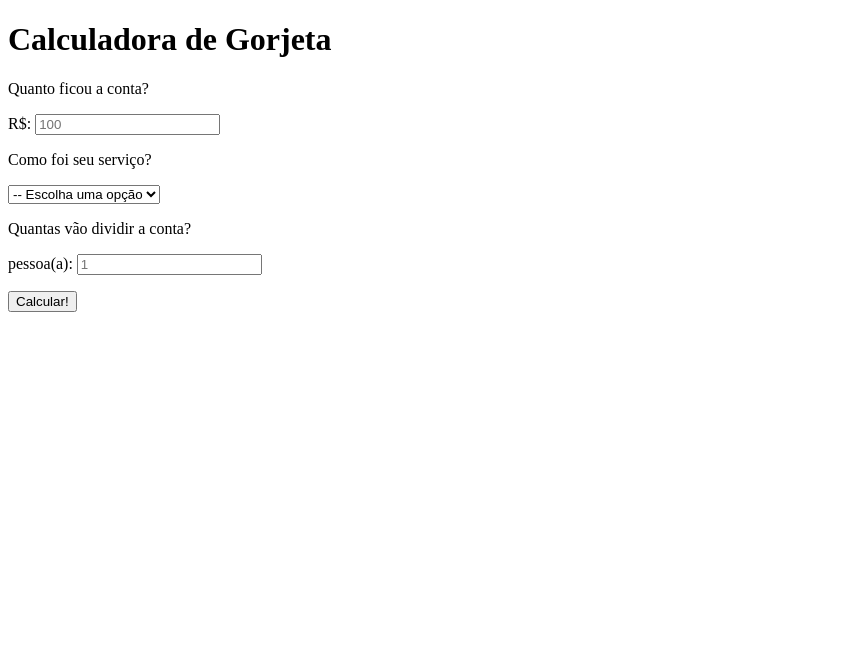
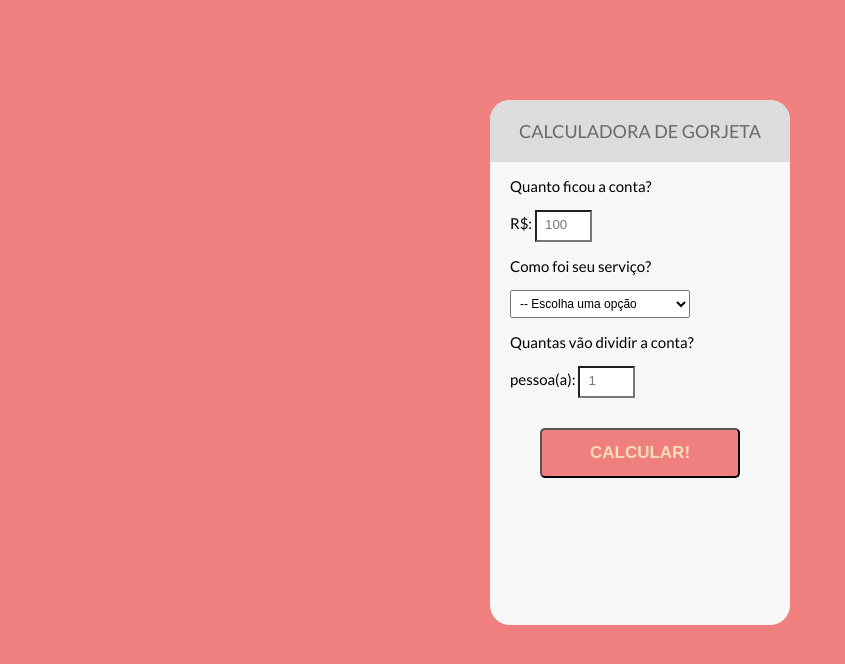
Before and after one commit to RaffaelLima/Calculadora_de_Gorjetas, a plain HTML site: page index.html in a window 1280 px wide. Shown: the whole page, without its empty margins (0-845 px from the left). Drawn offline with Linux system fonts and the light colour scheme; a web font is replaced by a local one.

Commit message:
index  e estilo alterado

```diff
--- a/index.html
+++ b/index.html
@@ -4,23 +4,27 @@
     <meta charset="UTF-8">
     <meta http-equiv="X-UA-Compatible" content="IE=edge">
     <meta name="viewport" content="width=device-width, initial-scale=1.0">
+    <link rel="stylesheet" href="styles.css">
     <title>Calculadora e Gorjetas</title>
 </head>
 <body>
+    <div id="container">
     <div>
-        <h1>Calculadora de Gorjeta</h1>
+        <h1 class="title">Calculadora de Gorjeta</h1>
     </div>
     <div>
-        <form action="">
+        <form action="" class="tipsForm">
             <label for="bill">
                 <p>Quanto ficou a conta?</p>
             </label>
-            <p>R$: <input type="number" placeholder="100" name="bill" id="bill"></p>
+            <p>
+                R$: <input type="number" placeholder="100" name="bill" id="bill" class="formInput">
+            </p>
             <label for="serviceQual">
                 <p>Como foi seu serviço?</p>
             </label>
             <p>
-                <select name="serviQual" id="serviceQual">
+                <select name="serviQual" id="serviceQual" class="formSelect">
                     <option disabled selected>-- Escolha uma opção</option>
                     <option value="0.3">30%-Incrível</option>
                     <option value="0.2">20%-Bom</option>
@@ -33,10 +37,11 @@
                 <p>Quantas vão dividir a conta?</p>
             </label>
             <p>
-                pessoa(a): <input type="number" placeholder="1" name="people" id="people">
+                pessoa(a): <input type="number" placeholder="1" name="people" id="people" class="formInput">
             </p>
-            <input type="submit" name="people" value="Calcular!">
+            <input type="submit" name="people" value="Calcular!" class="formSubmit">
         </form>
     </div>
+</div>
 </body>
 </html>
--- /dev/null
+++ b/styles.css
@@ -0,0 +1,72 @@
+/* usando para importar fonte no site google usando '@import url();' */
+@import url(http://fonts.googleapis.com/css?family=Lato:300,400,700|PT++Mono);
+
+:root{ /* ':root' usado quando quero especificar estilo individual dentro do 'body{ }'*/
+    --primary-color:lightcoral; /*declaração */
+    --secundary--color: dimgrey;
+    --tertialy--color: gainsboro;
+}
+
+body{
+    background-color: var(--primary-color); /* usando 'var()' para especificar somente nele */
+    font-size: 15px;
+    font-family:Lato, sans-serif; /* vc usa fonte 'Lato' importado normal q vai aparecer */
+}
+
+#container{ /* no html tem 'div' com parametro 'id="container"', com uso 'id' p/ chamada é '#' */
+    height: 525px;
+    width: 300px;
+    margin: 100px auto; /* 'margin' espaço externo e usando 'auto' vai da espaço todos espaços, centraiza */
+    background-color: #f7f7f7; /* cor no corpo */
+   /*  box-shadow: 5px 5px var(--tertialy--color);  /* 'box-shadow' usado p/ colocar a borda */
+    border-radius: 20px; /* para deixa a borda arredondado */
+}
+
+.title{ /* usar '.' no css  quando usa no html atributo 'class' */
+    background-color: var(--tertialy--color); /* usando 'var()' como atalho ja declarado acima, muito util*/
+    color: var(--secundary--color); /* eu com preguiça definir com usei 'var()' acima declarada */
+    padding: 20px; /* da espaço interno todos cantos(cima, baixo, esquerda, direita)*/
+
+    /* 'text-transform: ' é pra transformar formatação do texto tipo: capitalaze(1º letra maiuscula), lowercase(tudo minusculo), uppercase(tudo maiusculo) usado pra isso. */
+    text-transform: uppercase;
+    font-size: 18px;
+    font-weight: normal; /* pra deixa texto grossa ou fina tipo negrito */
+    border-top-left-radius: 20px; /* colocar borda redondo no topo esquerda  */
+    border-top-right-radius: 20px; /* colocar borda redondo no topo direita  */
+    text-align: center; /*vai alinhar titulo no centro */
+}
+
+.tipsForm{ /* 'class="tipsForm" ' formulado dentro mostra texto e input estão colados */
+    padding-left: 20px; /* espaço interno da esquerda não deixar colado */
+    padding-right: 20px;
+}
+
+.formInput{ /* são campos input */
+    background-color: white;
+    width: 40px;
+    padding: 5px 5px 8px 8px; /*espaço todos cantos de uma vez(top=cima)(right=esquerda)(button=baixo)(left=direita)*/
+}
+
+.formInput:focus{ /* muda estilo quando clica */
+    border: 3px solid var(--primary-color);
+}
+
+.formSelect{
+    width: 180px; /* aumentar largura da caixa selecionar opção*/
+    padding: 5px; /* da espaço interno geral todos cantos */
+    font-size: 12px;
+}
+
+.formSubmit{
+    text-transform: uppercase; /* transformar todo texto em maiusculo*/
+    font-weight: bold;
+    display:block; /* 'block' fica abaixo do elemento anterior e posterior*/
+    margin: 30px auto; /* centralizar botão*/
+    background-color: var(--primary-color); /*cor fundo botão  */
+    border-radius: 5px; /* vai pra todos cantos ser redonda*/
+    width: 200px;
+    height: 50px;
+    font-size: 17px;
+    color: wheat;
+}
+/* */
```
